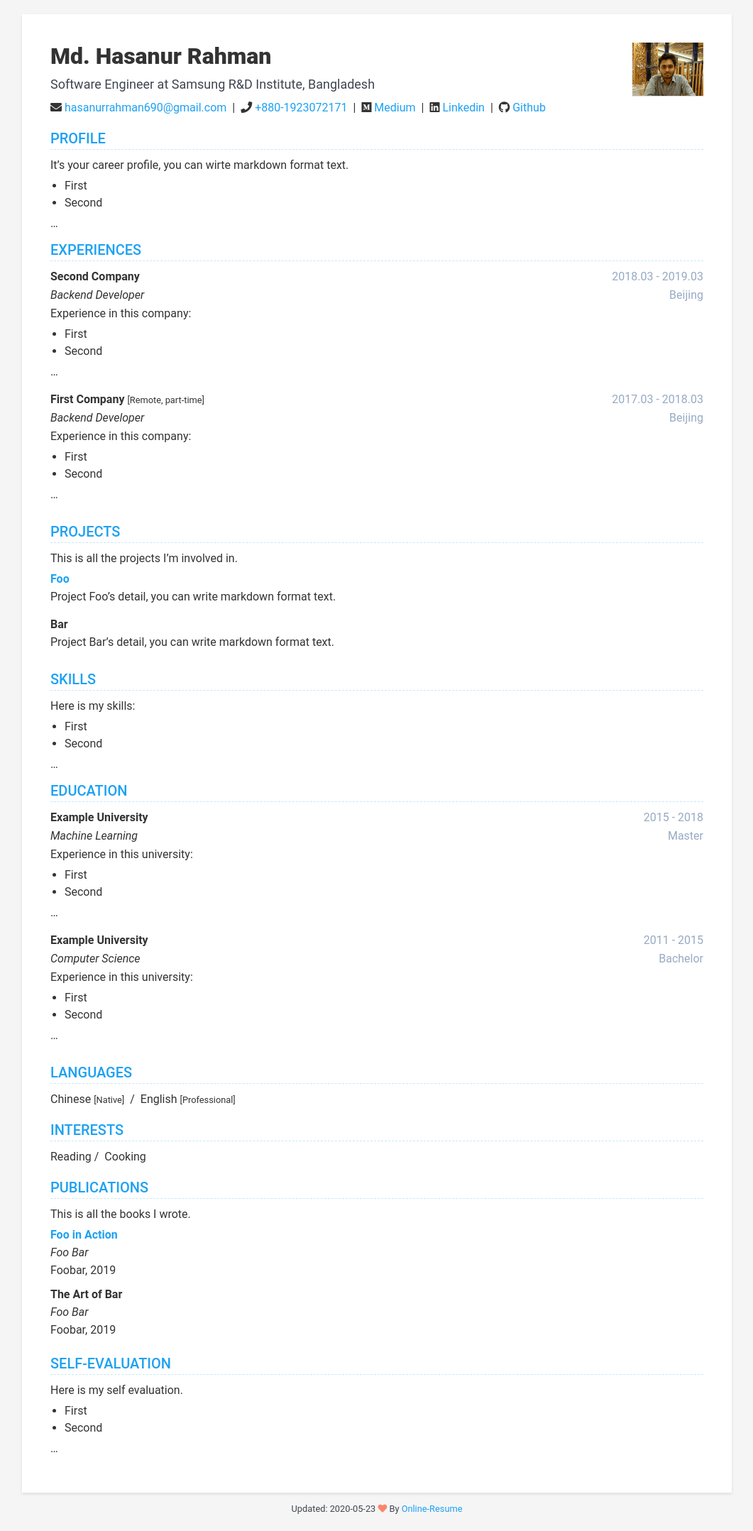
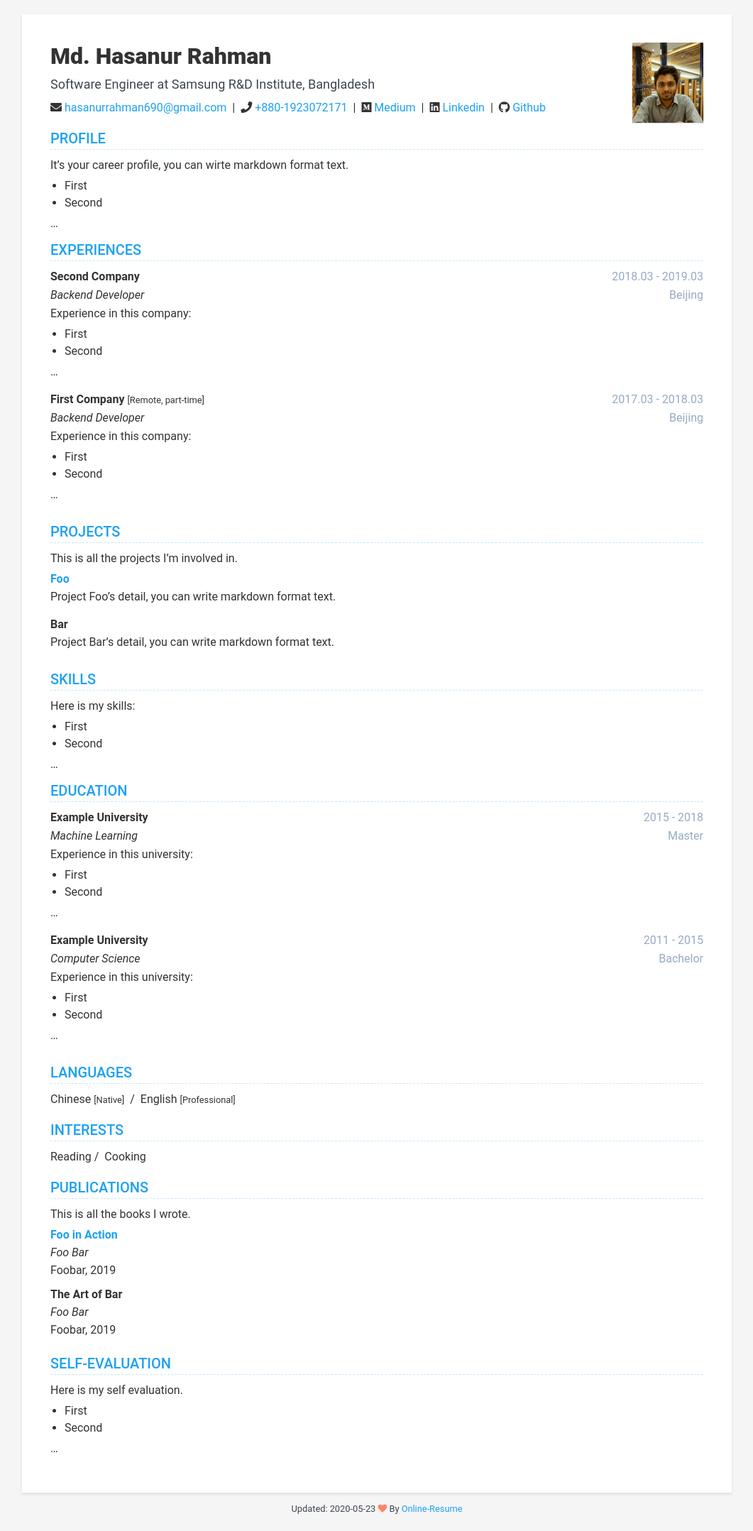
Before and after one commit to umma-salma/hasanur-rahman.github.io, a Jekyll site: the page built from index.html, in a window 1280 px wide. Shown: the whole page at 71% size, without its empty margins (109-1170 px from the left). Built offline with Jekyll 4.4.1, drawn with Linux system fonts in a browser that asks for light colours; nearby versions of some CDN libraries.

Commit message:
updated data.yml

```diff
--- a/_data/data.yml
+++ b/_data/data.yml
@@ -3,7 +3,7 @@ intro:
   title: Software Engineer at Samsung R&D Institute, Bangladesh
   avatar:
     display: true
-    path: profile.jpg
+    path: me.jpg
 
 contact:
   email: hasanurrahman690@gmail.com
```
